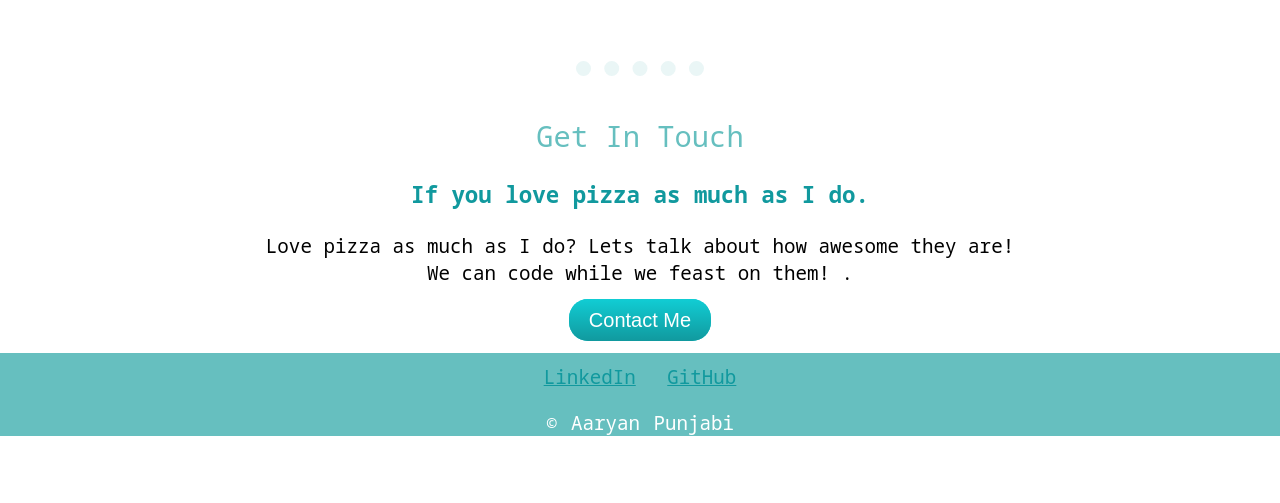
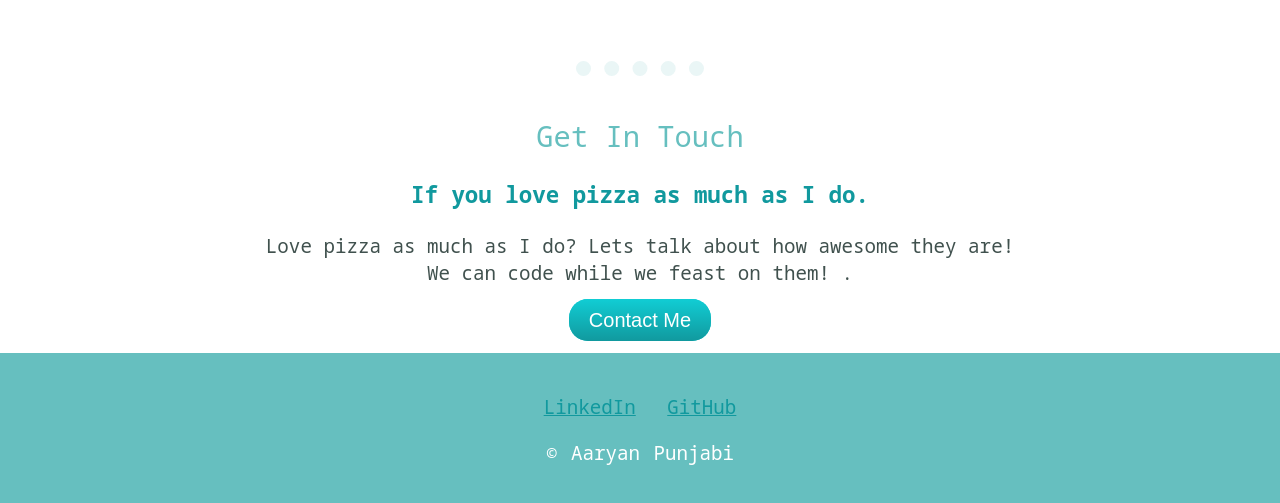
Before and after one commit to aaryan1122/Personal-Website, a plain HTML site: page index.html in a window 1280 px wide. Shown: the part 1776-2279 px from the top of the page. Before the commit the page ends 2231 px from the top, so only its background shows below. Drawn offline with Linux system fonts and the light colour scheme; a web font is replaced by a local one.

Commit message:
Update mysite.css

```diff
--- a/mysite.css
+++ b/mysite.css
@@ -15,7 +15,7 @@ h1{
     margin-bottom: 20px;
 }
 .bottom-container{
-    padding-top: 10px;
+    padding: 40px 0 20px;
     word-spacing: 20px;
 }
 body{
@@ -23,6 +23,7 @@ body{
     font-size: 120%;
     font-family: 'Noto Sans Mono', monospace;
     margin: 0%;
+    color:#40514E
 }
 .tcloud{
     position: absolute;
```
